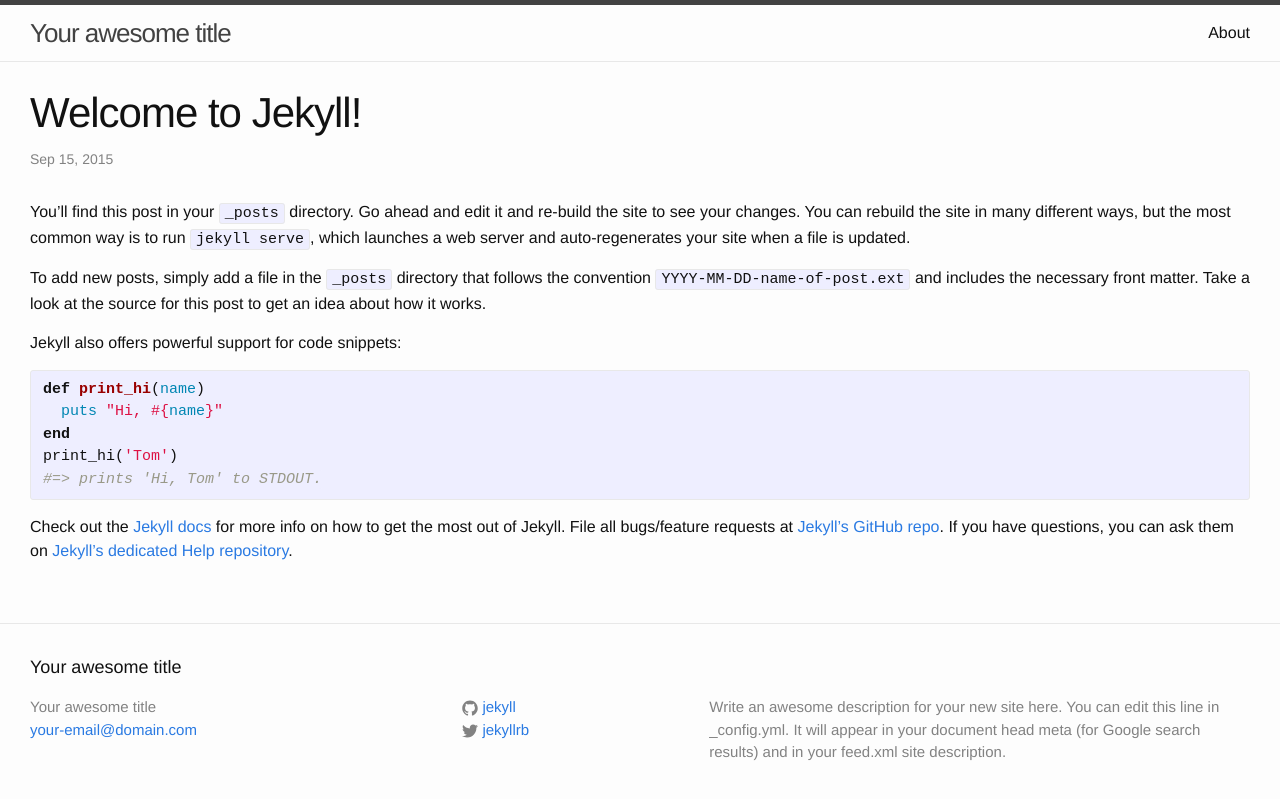
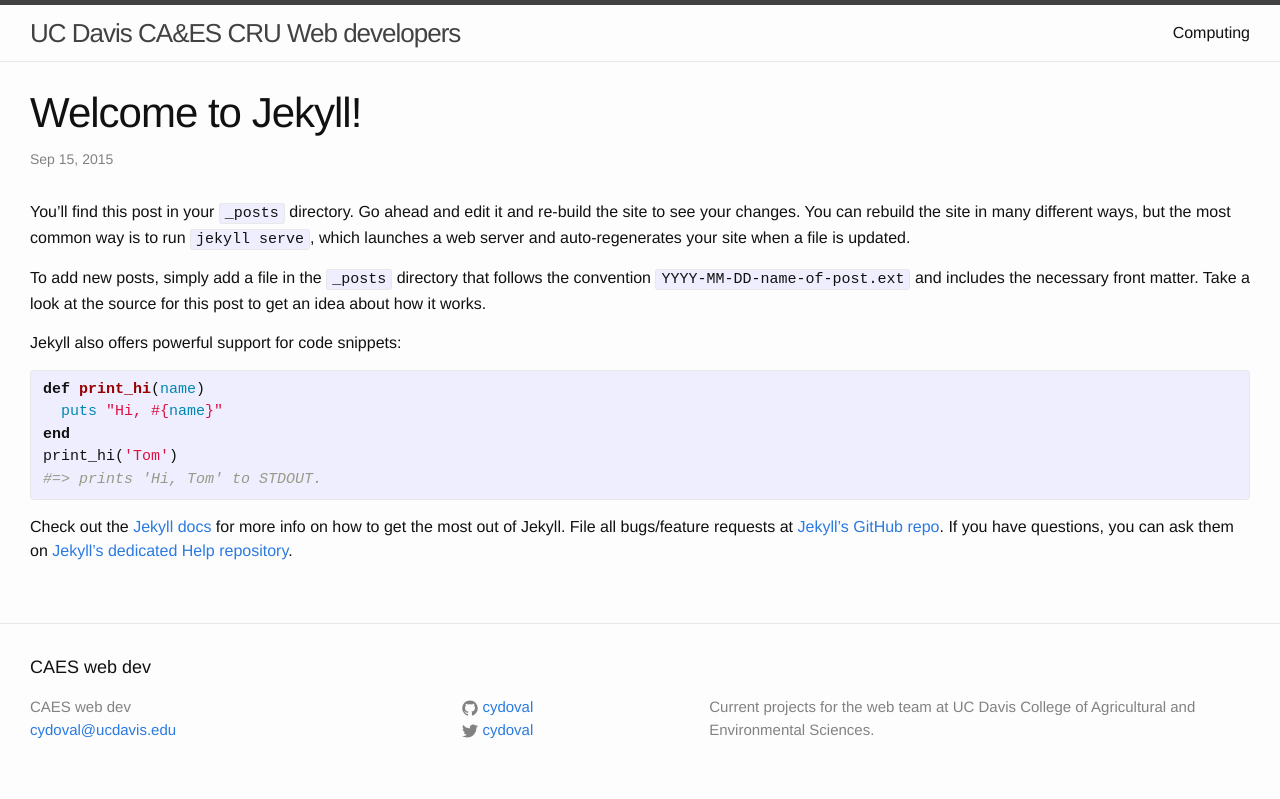
Before and after one commit to ucdavis/webdev-caesdo, a Jekyll site: the page built from _posts/2015-09-15-welcome-to-jekyll.markdown, in a window 1280 px wide. Shown: the top 799 px of the page. Built offline with Jekyll 4.4.1, drawn with Linux system fonts in a browser that asks for light colours.

Commit message:
scrap it!

```diff
--- a/_config.yml
+++ b/_config.yml
@@ -1,14 +1,12 @@
 # Site settings
-title: Your awesome title
-email: your-email@domain.com
+title: CAES web dev
+email: cydoval@ucdavis.edu
 description: > # this means to ignore newlines until "baseurl:"
-  Write an awesome description for your new site here. You can edit this
-  line in _config.yml. It will appear in your document head meta (for
-  Google search results) and in your feed.xml site description.
+  Current projects for the web team at UC Davis College of Agricultural and Environmental Sciences.
 baseurl: "" # the subpath of your site, e.g. /blog/
-url: "http://yourdomain.com" # the base hostname & protocol for your site
-twitter_username: jekyllrb
-github_username:  jekyll
+url: "http://webdev-caes.ucdavis.edu" # the base hostname & protocol for your site
+twitter_username: cydoval
+github_username:  cydoval
 
 # Build settings
 markdown: kramdown
--- a/_includes/header.html
+++ b/_includes/header.html
@@ -2,7 +2,7 @@
 
   <div class="wrapper">
 
-    <a class="site-title" href="{{ site.baseurl }}/">{{ site.title }}</a>
+    <a class="site-title" href="/">UC Davis CA&amp;ES CRU Web developers</a>
 
     <nav class="site-nav">
       <a href="#" class="menu-icon">
@@ -14,11 +14,12 @@
       </a>
 
       <div class="trigger">
-        {% for page in site.pages %}
+      <a class="page-link" target="_blank" href="http://computing.caes.ucdavis.edu">Computing</a>
+        <!-- {% for page in site.pages %}
           {% if page.title %}
           <a class="page-link" href="{{ page.url | prepend: site.baseurl }}">{{ page.title }}</a>
           {% endif %}
-        {% endfor %}
+        {% endfor %} -->
       </div>
     </nav>
 
--- a/_posts/2015-09-15-welcome-to-jekyll.markdown
+++ b/_posts/2015-09-15-welcome-to-jekyll.markdown
@@ -5,6 +5,7 @@ date:   2015-09-15 11:29:45
 categories: jekyll update
 ---
 You’ll find this post in your `_posts` directory. Go ahead and edit it and re-build the site to see your changes. You can rebuild the site in many different ways, but the most common way is to run `jekyll serve`, which launches a web server and auto-regenerates your site when a file is updated.
+
 
 To add new posts, simply add a file in the `_posts` directory that follows the convention `YYYY-MM-DD-name-of-post.ext` and includes the necessary front matter. Take a look at the source for this post to get an idea about how it works.
 
```
Also changed, not shown: about.md (deleted, +0 -11 lines), 4 other files.
